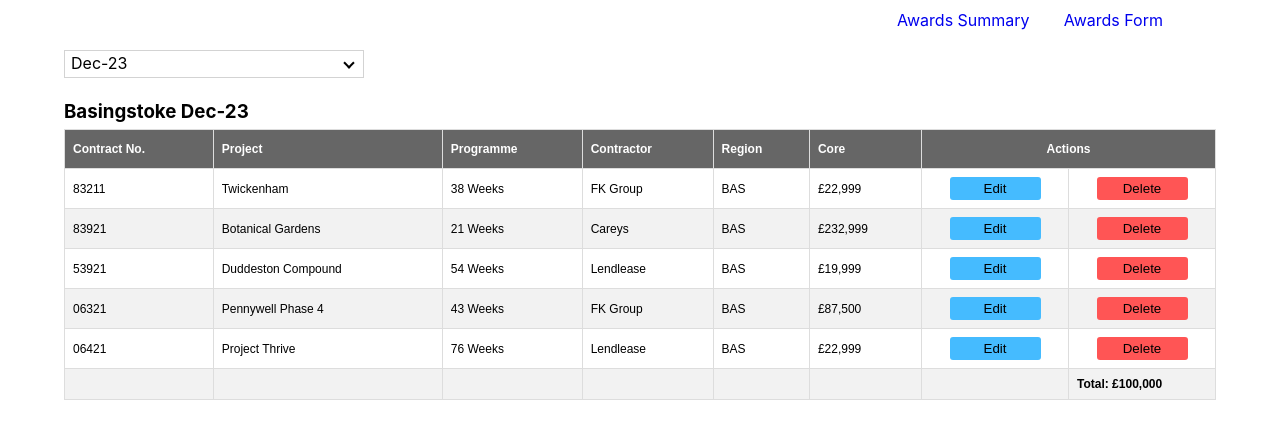
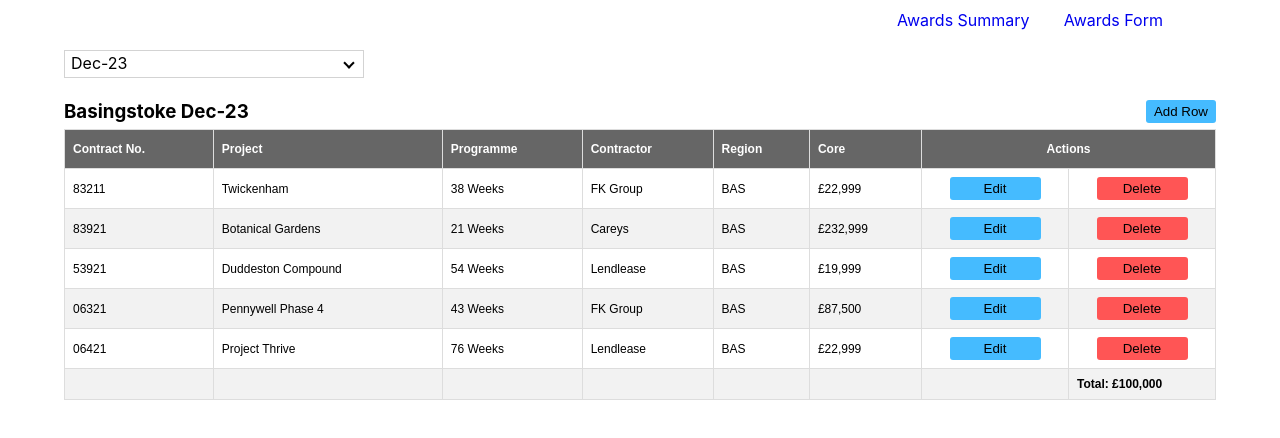
Before and after one commit to stalliardo/contract-awards, a React (Create React App) app in the folder client/: page /awards-form in a window 1280 px wide. Shown: the top 438 px of the page. Built offline with nearby package versions, Linux system fonts and the light colour scheme.

Commit message:
Added Add Row button to the awardsForm comp

```diff
--- a/client/src/components/awards/AwardsForm.js
+++ b/client/src/components/awards/AwardsForm.js
@@ -8,11 +8,17 @@ const AwardsForm = () => {
     return (
         <div className='awards-page-container'>
             <div className='awards-select-menu-container'>
-                <SelectMenu placeholder="Dec-23"/>
+                <SelectMenu placeholder="Dec-23" />
             </div>
             <div className='awards-page-table-container'>
-                <h3>Basingstoke Dec-23</h3>
+                <div className='awards-page-title-and-button'>
+                    <h3>Basingstoke Dec-23</h3>
 
+                    <button>
+                        Add Row
+                    </button>
+
+                </div>
                 <table id="awards-table">
                     <thead>
 
@@ -23,7 +29,7 @@ const AwardsForm = () => {
                             <th>Contractor</th>
                             <th>Region</th>
                             <th>Core</th>
-                            <th colSpan="2" style={{textAlign: "center"}}>Actions</th>
+                            <th colSpan="2" style={{ textAlign: "center" }}>Actions</th>
                         </tr>
                     </thead>
                     <tbody>
--- a/client/src/components/awards/awards.css
+++ b/client/src/components/awards/awards.css
@@ -1,5 +1,4 @@
 .awards-page-container {
-    /* border: 1px solid red; */
     width: 90%;
     margin: 20px auto;
     height: fit-content;
@@ -7,6 +6,11 @@
     h3 {
         margin: 0;
     }
+}
+
+.awards-page-title-and-button {
+    display: flex;
+    justify-content: space-between;
 }
 
 .awards-select-menu-container {
--- a/client/src/index.css
+++ b/client/src/index.css
@@ -100,3 +100,16 @@ code {
   transform: rotate(45deg);
   -webkit-transform: rotate(45deg);
 }
+
+button {
+  border-radius: 3px;
+  padding: 4px 8px;
+  border: none;
+  background-color: #bebebe;
+  /* width: 70%; */
+  background-color: rgb(69, 187, 255);
+      &:hover {
+        background-color: rgb(155, 218, 255);
+      }
+
+}
```
